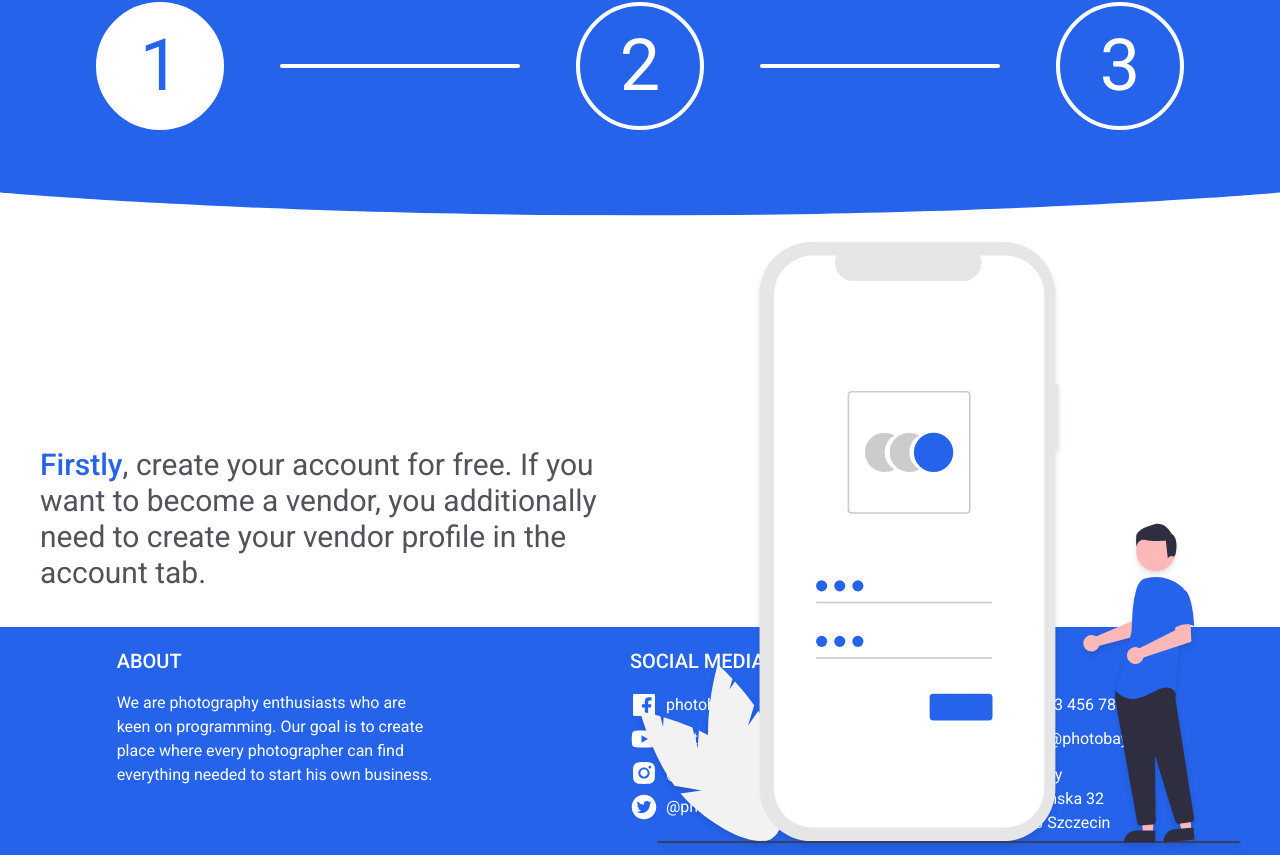
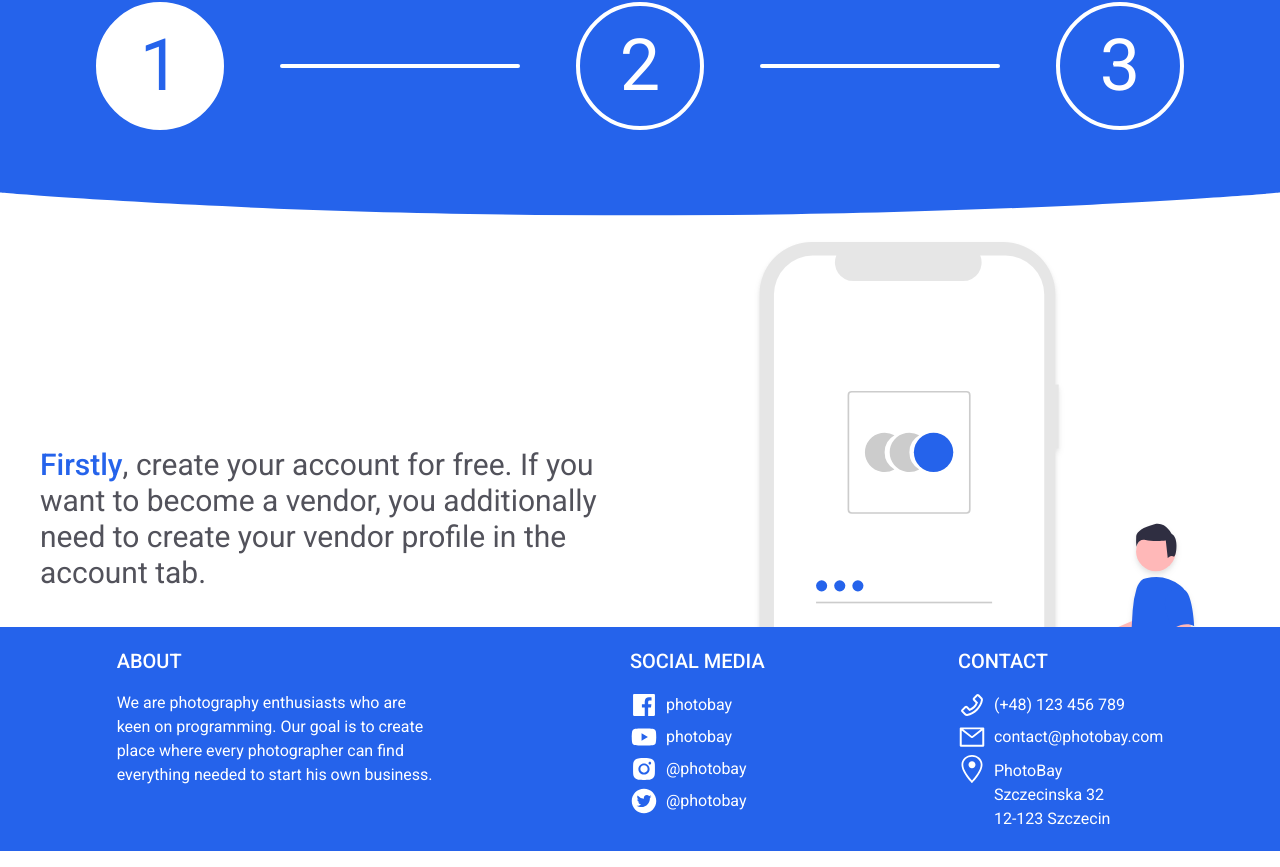
Before and after one commit to mateusz28011/photography-client, a React (Create React App) app: page / in a window 1280 px wide. Shown: the part 1103-1970 px from the top of the page. Built offline with nearby package versions, Linux system fonts and the light colour scheme; no server answers; what tailwind-capitalize-first-letter would draw is missing.

Commit message:
Adding page transitions

```diff
--- a/src/App.js
+++ b/src/App.js
@@ -2,7 +2,7 @@ import './App.css';
 import { Provider } from 'react-redux';
 import store from './store';
 import Navbar from './components/Navbar';
-import { Route, Switch } from 'react-router-dom';
+import { Route, Switch, useLocation } from 'react-router-dom';
 import { useEffect } from 'react';
 import { getUser } from './actions/auth';
 import doesHttpOnlyCookieExist from './utils/doesHttpOnlyCookieExist';
@@ -18,8 +18,11 @@ import Orders from './components/pages/Orders/Orders';
 import Home from './components/pages/Home/Home';
 import Account from './components/pages/Account/Account';
 import Album from './components/Album/Album';
+import { AnimatePresence } from 'framer-motion';
 
 const App = () => {
+  const location = useLocation();
+
   useEffect(() => {
     if (doesHttpOnlyCookieExist('refresh-token')) store.dispatch(getUser());
   }, []);
@@ -27,8 +30,9 @@ const App = () => {
   return (
     <Provider store={store}>
       <Navbar />
-      <div className='max-w-screen-2xl mx-auto w-full'>
-        <Switch>
+      <div className='max-w-screen-2xl min-h-screen mx-auto w-full'>
+        <AnimatePresence exitBeforeEnter>
+          <Switch location={location} key={location.pathname}>
             <Route exact path='/'>
               <Home />
             </Route>
@@ -58,6 +62,7 @@ const App = () => {
               <Home />
             </Route>
           </Switch>
+        </AnimatePresence>
       </div>
       <Footer />
     </Provider>
--- a/src/components/Album/Album.js
+++ b/src/components/Album/Album.js
@@ -19,6 +19,8 @@ import CurrentAlbumInfo from './CurrentAlbumInfo';
 import setQueryParams from '../../utils/setQueryParams';
 import { useLocation, useHistory } from 'react-router-dom';
 import getQueryParams from '../../utils/getQueryParams';
+import { motion } from 'framer-motion';
+import pageAnimation from '../pages/pageAnimation';
 
 const Album = ({
   albumId: rootAlbumId,
@@ -76,7 +78,7 @@ const Album = ({
   ) : error ? (
     <ApiError error={error} center />
   ) : data ? (
-    <>
+    <motion.div {...pageAnimation}>
       <AlbumApiErrors />
       {(showPreview || showPreview === 0) && (
         <Preview
@@ -149,7 +151,7 @@ const Album = ({
             );
           })}
       </div>
-    </>
+    </motion.div>
   ) : null;
 };
 
--- a/src/components/Footer.js
+++ b/src/components/Footer.js
@@ -8,9 +8,10 @@ import {
   AiOutlineMail,
 } from 'react-icons/ai';
 import { GoLocation } from 'react-icons/go';
+
 const Footer = () => {
   return (
-    <footer className='mt-auto w-full bg-blue-600 text-white '>
+    <footer className='mt-auto w-full bg-blue-600 text-white z-50'>
       <div className='max-w-screen-2xl mx-auto flex flex-wrap gap-y-10 px-10 py-10 text-sm gap-x-10 md:justify-around 2xl:justify-evenly sm:text-base md:py-5'>
         <div className='w-full md:w-52 lg:w-64 xl:w-80 '>
           <Header>ABOUT</Header>
@@ -50,7 +51,7 @@ const Header = ({ children }) => {
 
 const IconWithText = ({ text, Icon, children }) => {
   return (
-    <div className='mt-1.5 flex'>
+    <div className='mt-1 flex'>
       <Icon className='w-6 h-6 md:w-7 md:h-7' />
       {children ? (
         children
--- a/src/components/pages/Account/Account.js
+++ b/src/components/pages/Account/Account.js
@@ -1,3 +1,4 @@
+import { motion } from 'framer-motion';
 import React, { useState } from 'react';
 import { useForm } from 'react-hook-form';
 import { connect } from 'react-redux';
@@ -8,6 +9,7 @@ import {
 } from '../../../selectors';
 import ApiError from '../../ApiError';
 import Loading from '../../Loading';
+import pageAnimation from '../pageAnimation';
 import Vendor from '../Vendor/Vendor';
 import CreateVendorProfile from './CreateVendorProfile';
 
@@ -39,7 +41,7 @@ const Account = ({
   ) : error ? (
     <ApiError error={error} center />
   ) : user ? (
-    <>
+    <motion.div {...pageAnimation}>
       <ApiError error={errorEditUser} clearFunc={editUserClearError} center />
       <div className='px-5 py-9 mt-3 mx-3 flex flex-col bg-white shadow rounded-lg md:px-10 md:w-2/3 md:mx-auto xl:w-1/2 xl:mx-auto font-medium relative'>
         {loadingEditUser && <Loading cover className='rounded-lg' />}
@@ -99,7 +101,7 @@ const Account = ({
       ) : (
         <CreateVendorProfile />
       )}
-    </>
+    </motion.div>
   ) : null;
 };
 const loadingSelector = createLoadingSelector(['GET_USER']);
--- a/src/components/pages/Home/Home.js
+++ b/src/components/pages/Home/Home.js
@@ -1,13 +1,15 @@
+import { motion } from 'framer-motion';
 import React from 'react';
+import pageAnimation from '../pageAnimation';
 import Introduction from './Introduction';
 import Welcome from './Welcome';
 
 const Home = () => {
   return (
-    <div className='bg-white'>
+    <motion.div className='bg-white shadow' {...pageAnimation}>
       <Welcome />
       <Introduction />
-    </div>
+    </motion.div>
   );
 };
 
--- a/src/components/pages/Login/Login.js
+++ b/src/components/pages/Login/Login.js
@@ -22,6 +22,8 @@ import { AiFillFacebook } from 'react-icons/ai';
 import { FcGoogle } from 'react-icons/fc';
 import Loading from '../../Loading';
 import GoogleLogin from 'react-google-login';
+import { motion } from 'framer-motion';
+import pageAnimation from '../pageAnimation';
 
 const loginSchema = yup.object().shape({
   email: yup
@@ -52,7 +54,7 @@ const Login = ({
 
   if (!user) {
     return (
-      <>
+      <motion.div {...pageAnimation}>
         <div className='text-4xl font-black text-center mb-12 font-roboto mt-16 md:mt-28'>
           Sign in to your account
           <div className='font-medium text-base text-gray-500 mt-4'>
@@ -136,7 +138,7 @@ const Login = ({
             />
           </div>
         </div>
-      </>
+      </motion.div>
     );
   } else {
     return <Redirect to='/' />;
--- a/src/components/pages/Orders/Orders.js
+++ b/src/components/pages/Orders/Orders.js
@@ -12,6 +12,8 @@ import OrdersPanel from './OrdersPanel';
 import { useLocation, useHistory } from 'react-router-dom';
 import { Table, Thead, Tbody, Tr, Th, Td } from 'react-super-responsive-table';
 import 'react-super-responsive-table/dist/SuperResponsiveTableStyle.css';
+import pageAnimation from '../pageAnimation';
+import { motion } from 'framer-motion';
 
 const Orders = ({ loading, error, data, user, searchOrders }) => {
   const [dataLoaded, setDataLoaded] = useState(false);
@@ -30,7 +32,7 @@ const Orders = ({ loading, error, data, user, searchOrders }) => {
   };
 
   return (
-    <>
+    <motion.div {...pageAnimation}>
       <OrdersPanel location={location} history={history} />
       {loading ? (
         <Loading className='py-32' />
@@ -101,7 +103,7 @@ const Orders = ({ loading, error, data, user, searchOrders }) => {
           </div>
         )
       ) : null}
-    </>
+    </motion.div>
   );
 };
 const loadingSelector = createLoadingSelector(['SEARCH']);
--- a/src/components/pages/Register/Register.js
+++ b/src/components/pages/Register/Register.js
@@ -13,6 +13,8 @@ import { Link } from 'react-router-dom';
 import { useHistory } from 'react-router-dom';
 import Success from '../../Success';
 import Loading from '../../Loading';
+import { motion } from 'framer-motion';
+import pageAnimation from '../pageAnimation';
 
 const registerSchema = yup.object().shape({
   firstName: yup.string().required('First name is required.'),
@@ -69,7 +71,7 @@ const Register = ({
   }, [user, history, registeredSuccessfully]);
 
   return (
-    <>
+    <motion.div {...pageAnimation}>
       <div className='text-4xl font-black text-center mb-12 mt-16 md:mt-28'>
         Create your account
         <div className='font-medium text-base text-gray-500 mt-4'>
@@ -148,7 +150,7 @@ const Register = ({
           />
         </form>
       </div>
-    </>
+    </motion.div>
   );
 };
 
--- a/src/components/pages/Search/Search.js
+++ b/src/components/pages/Search/Search.js
@@ -12,6 +12,8 @@ import ApiError from '../../ApiError';
 import { FaChevronUp, FaChevronDown } from 'react-icons/fa';
 import Loading from '../../Loading';
 import setQueryParams from '../../../utils/setQueryParams';
+import { motion } from 'framer-motion';
+import pageAnimation from '../pageAnimation';
 
 const Search = ({ loading, error, data, searchProfiles }) => {
   const location = useLocation();
@@ -43,7 +45,7 @@ const Search = ({ loading, error, data, searchProfiles }) => {
   }, [searchProfiles, location, dataLoaded]);
 
   return (
-    <>
+    <motion.div {...pageAnimation}>
       <div className='bg-white rounded-b-lg shadow'>
         <form
           onSubmit={handleSubmit(onSubmitSearch)}
@@ -134,7 +136,7 @@ const Search = ({ loading, error, data, searchProfiles }) => {
           )
         ) : null}
       </div>
-    </>
+    </motion.div>
   );
 };
 
--- /dev/null
+++ b/src/components/pages/pageAnimation.js
@@ -0,0 +1,11 @@
+const pageAnimation = {
+  initial: { x: '-50%', opacity: 0 },
+  animate: {
+    x: 0,
+    opacity: 1,
+    transition: { type: 'spring', duration: 0.5 },
+  },
+  exit: { x: '50%', opacity: 0 },
+};
+
+export default pageAnimation;
--- a/src/tailwind.css
+++ b/src/tailwind.css
@@ -8,7 +8,7 @@
   }
 
   body {
-    @apply font-roboto bg-gray-100 mx-auto;
+    @apply font-roboto bg-blueGray-50 mx-auto;
     height: 100%;
   }
 
```
Lines whose indentation alone changed are shown as unchanged.
